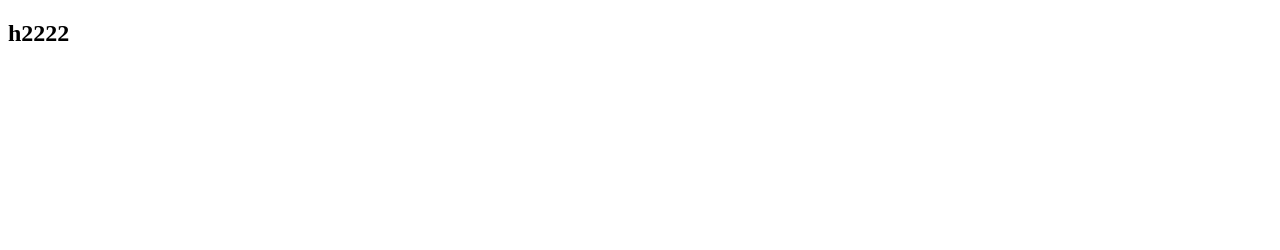
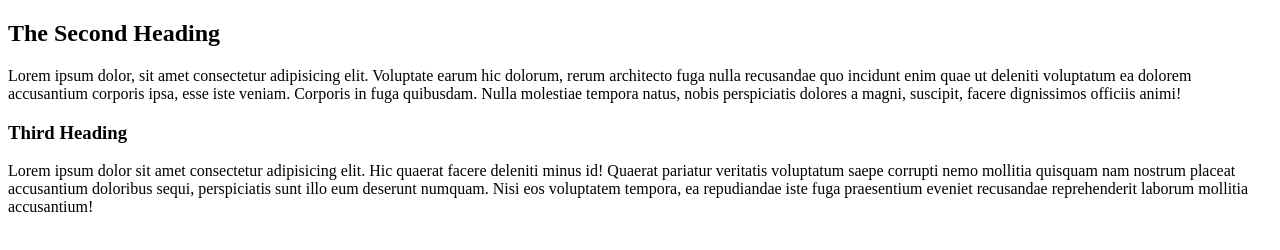
Before and after one commit to FA59/my-second-repo, a plain HTML site: page index.html in a window 1280 px wide. Drawn offline with Linux system fonts and the light colour scheme.

Commit message:
Code Slightly Changed

```diff
--- a/index.html
+++ b/index.html
@@ -7,6 +7,23 @@
     <title>My second repo</title>
   </head>
   <body>
-    <h2>h2222</h2>
+    <h2>The Second Heading</h2>
+    <p>
+      Lorem ipsum dolor, sit amet consectetur adipisicing elit. Voluptate earum
+      hic dolorum, rerum architecto fuga nulla recusandae quo incidunt enim quae
+      ut deleniti voluptatum ea dolorem accusantium corporis ipsa, esse iste
+      veniam. Corporis in fuga quibusdam. Nulla molestiae tempora natus, nobis
+      perspiciatis dolores a magni, suscipit, facere dignissimos officiis animi!
+    </p>
+
+    <h3>Third Heading</h3>
+    <p>
+      Lorem ipsum dolor sit amet consectetur adipisicing elit. Hic quaerat
+      facere deleniti minus id! Quaerat pariatur veritatis voluptatum saepe
+      corrupti nemo mollitia quisquam nam nostrum placeat accusantium doloribus
+      sequi, perspiciatis sunt illo eum deserunt numquam. Nisi eos voluptatem
+      tempora, ea repudiandae iste fuga praesentium eveniet recusandae
+      reprehenderit laborum mollitia accusantium!
+    </p>
   </body>
 </html>
```
